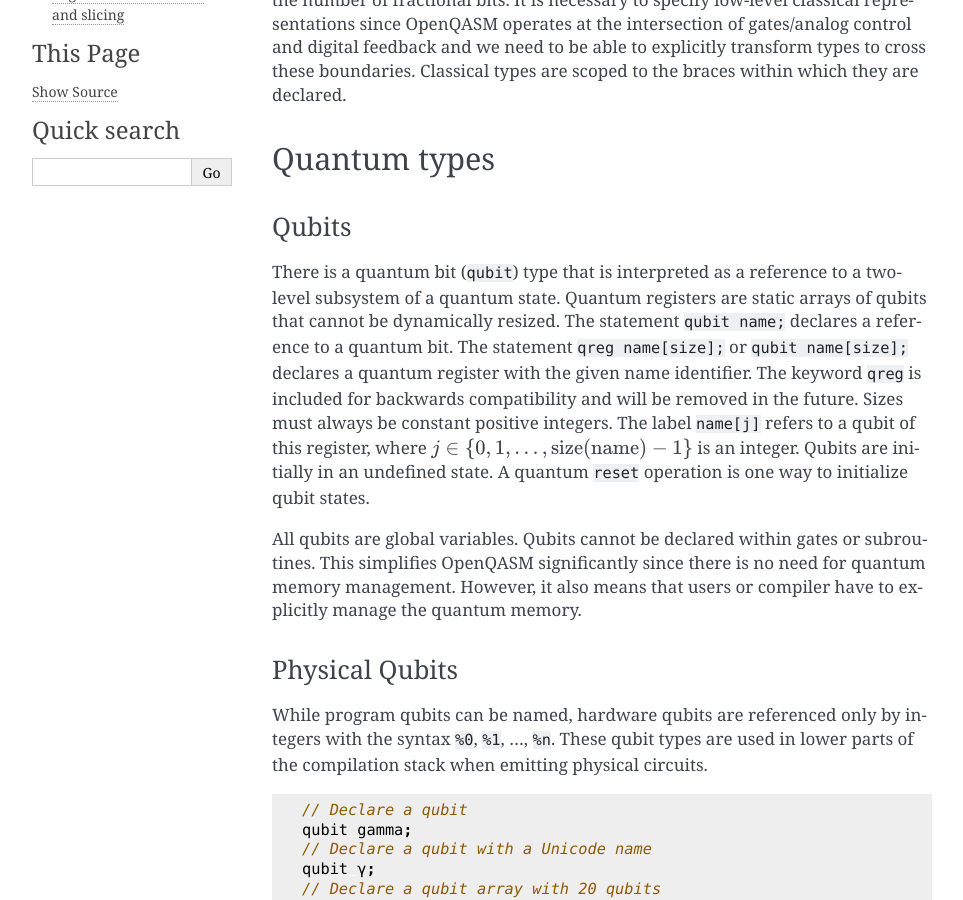
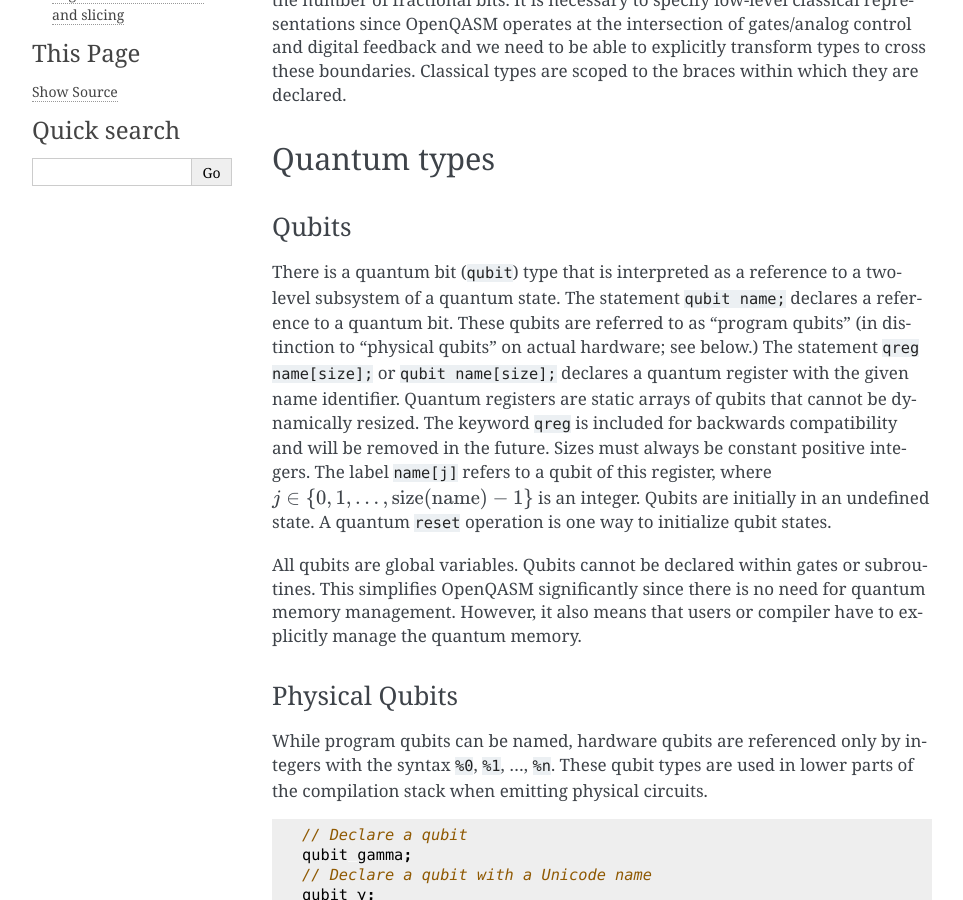
Before and after one commit to openqasm/openqasm, a Sphinx documentation site: the page built from source/language/types.rst, in a window 1280 px wide and 900 px high, scrolled down 489 px. Shown: the whole window, without its empty margins (148-1111 px from the left). Built offline with Sphinx 7.4.7, drawn with Linux system fonts in a browser that asks for light colours; cross-references to code outside the pages are shown as plain code.

Commit message:
Clarify use of "program qubits"
This commit adjusts the first pagraph in the "Qubits" section
in two ways:
* Explicitly says that the qubits described in the paragraph are
"program qubits".
* Moves the sentence talking about quantum registers to later in
the paragraph, once the idea is introduced.

```diff
--- a/source/language/types.rst
+++ b/source/language/types.rst
@@ -36,10 +36,10 @@
 ~~~~~~
 
 There is a quantum bit (``qubit``) type that is interpreted as a reference to a
-two-level subsystem of a quantum state. Quantum registers are static
-arrays of qubits that cannot be dynamically resized. The statement ``qubit name;``
-declares a reference to a quantum bit. The statement ``qreg name[size];`` or ``qubit name[size];`` declares a
-quantum register with the given name identifier. The keyword ``qreg`` is included
+two-level subsystem of a quantum state. The statement ``qubit name;``
+declares a reference to a quantum bit. These qubits are referred to as "program qubits" (in distinction to "physical qubits" on actual hardware; see below.) The statement ``qreg name[size];`` or ``qubit name[size];`` declares a
+quantum register with the given name identifier. Quantum registers are static
+arrays of qubits that cannot be dynamically resized. The keyword ``qreg`` is included
 for backwards compatibility and will be removed in the future. Sizes
 must always be constant positive integers. The label ``name[j]`` refers to a qubit
 of this register, where
```
